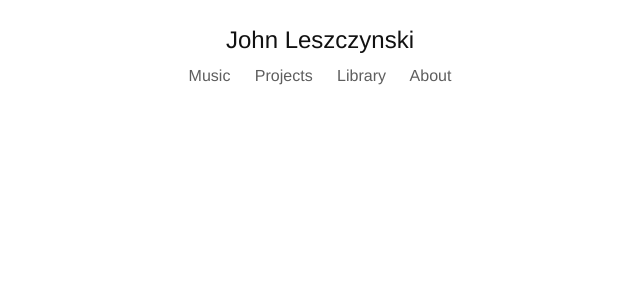
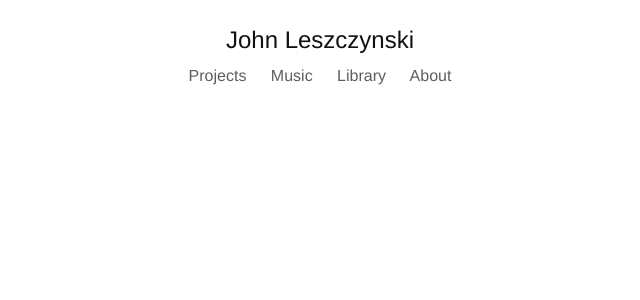
Before and after one commit to ave-llan/ave-llan.github.io, a Jekyll site: the page built from notebook/index.html, in a window 1280 px wide. Shown: the top 300 px of the page, without its empty margins (320-960 px from the left). Built offline with Jekyll 4.4.1, drawn with Linux system fonts in a browser that asks for light colours.

Commit message:
Change order of navigation

```diff
--- a/_data/nav.json
+++ b/_data/nav.json
@@ -1,11 +1,11 @@
 [
+ {
+  "name": "projects",
+  "link": "/projects"
+ },
  {
   "name": "music",
   "link": "/music"
- },
- {
-  "name": "projects",
-  "link": "/projects"
  },
  {
   "name": "library",
```
